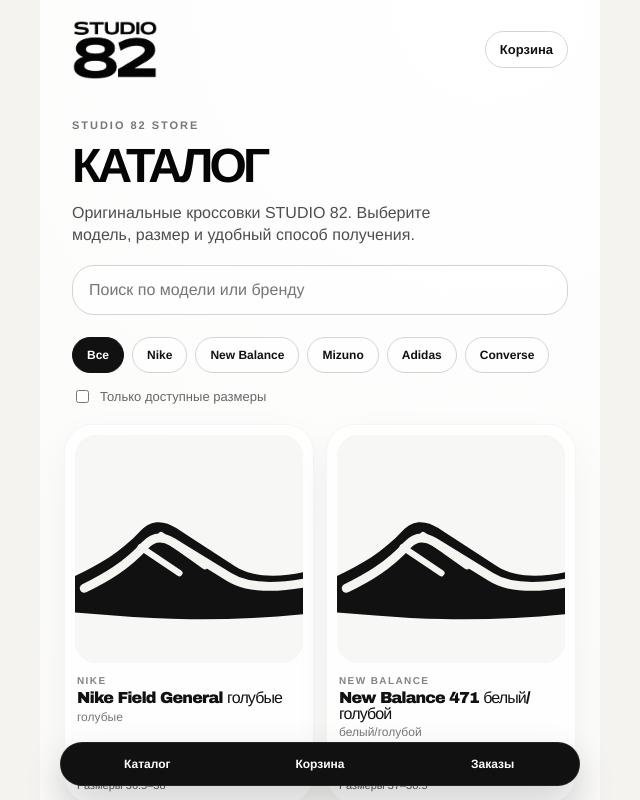
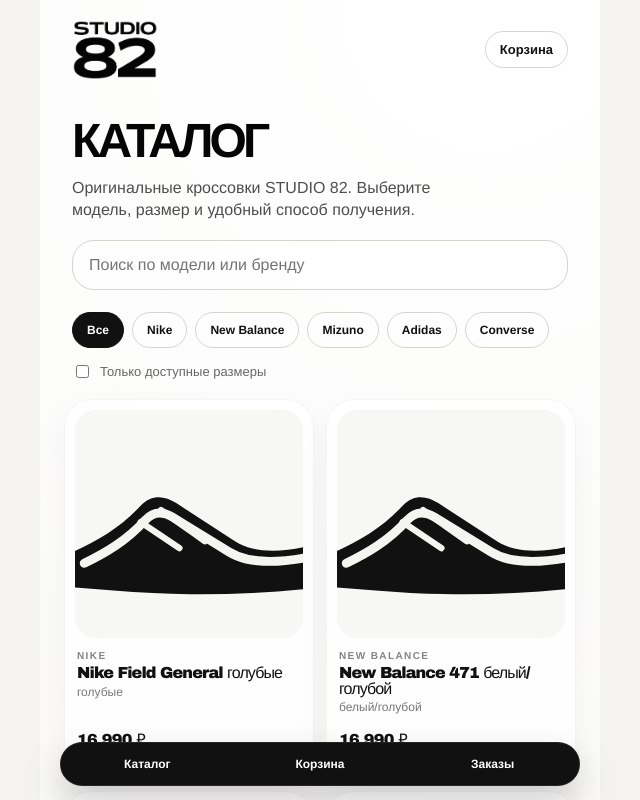
Before and after one commit to vladimirgoracev062-netizen/studio82-miniapp, a Next.js app: page / in a window 1280 px wide. Shown: the top 800 px of the page, without its empty margins (320-960 px from the left). Built offline with nearby package versions, Linux system fonts and the light colour scheme; no server answers.

Commit message:
Remove store label

```diff
--- a/src/app/page.tsx
+++ b/src/app/page.tsx
@@ -62,7 +62,6 @@
       </header>
 
       <section className="catalog-hero">
-        <p className="eyebrow">STUDIO 82 STORE</p>
         <h1>Каталог</h1>
         <p>Оригинальные кроссовки STUDIO 82. Выберите модель, размер и удобный способ получения.</p>
       </section>
```
